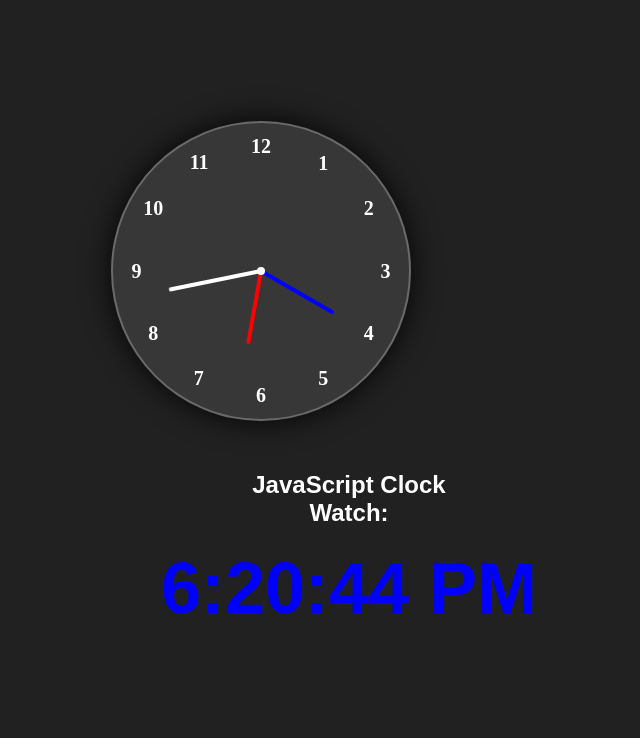
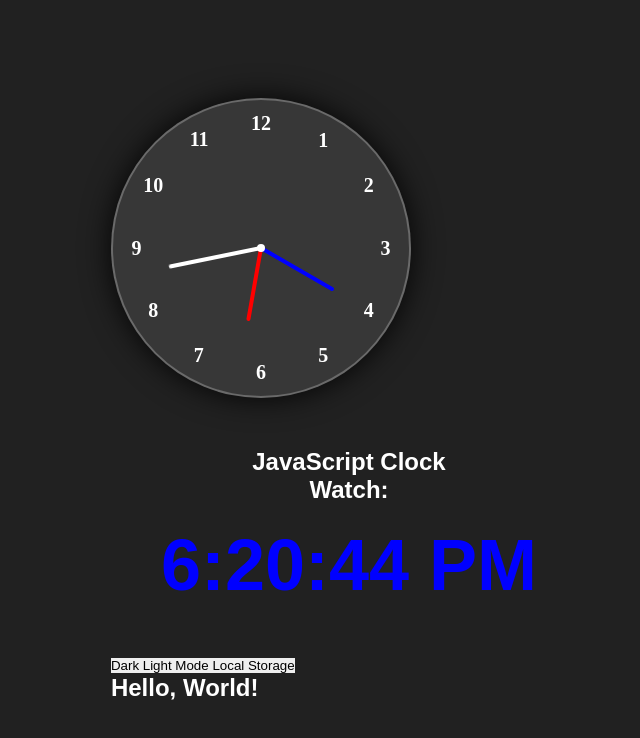
Before and after one commit to turana2012/day-2, a plain HTML site: page clock/public/clock.html in a window 1280 px wide. Shown: the whole page, without its empty margins (291-931 px from the left). Drawn offline with Linux system fonts and the light colour scheme.

Commit message:
acordion

```diff
--- a/acordion/src/css/main.css
+++ b/acordion/src/css/main.css
@@ -17,6 +17,9 @@ body{
     min-height: 100vh;
     width: 100%;
     background-color: #091923;
+
+
+
 }
 p{
     color: #fff;
--- a/clock/public/clock.html
+++ b/clock/public/clock.html
@@ -39,6 +39,11 @@
       <h1> Watch:</h1>
       <p id="demo"></p>
     </section>
+
+    <section>
+      <button id="dark-mode">Dark Light Mode Local Storage </button>
+      <h1>Hello, World!</h1>
+    </section>
   </main>
   <script src="../src/js/main.js"></script>
 </body>
```
Also changed, not shown: acordion/src/js/main.js (line endings or trailing spaces).
